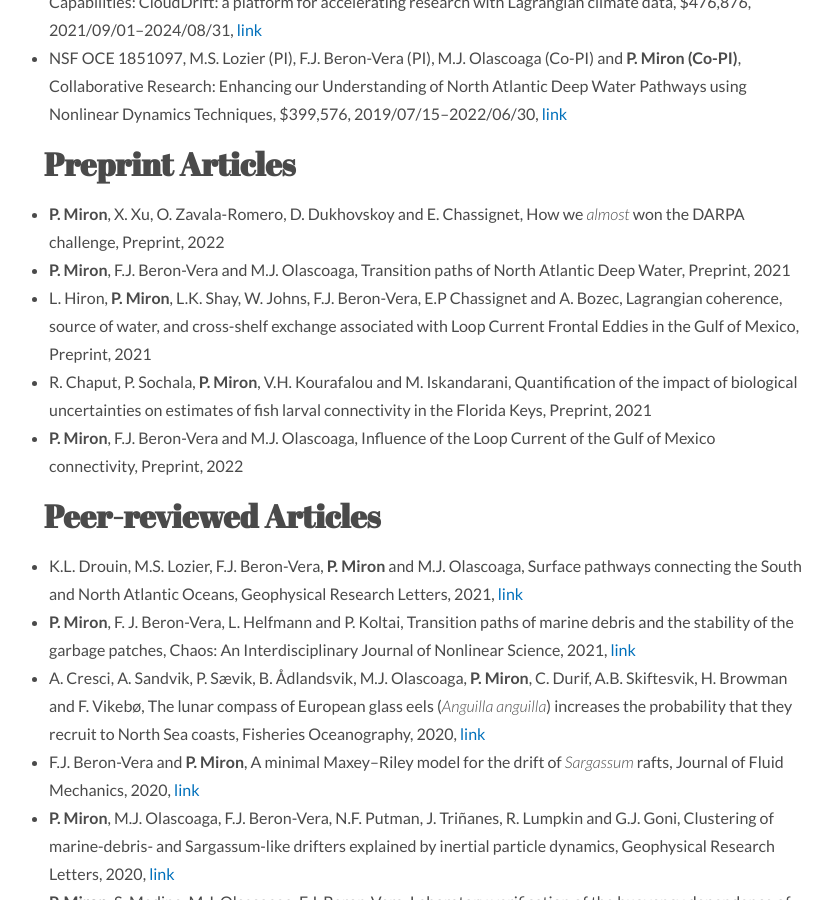
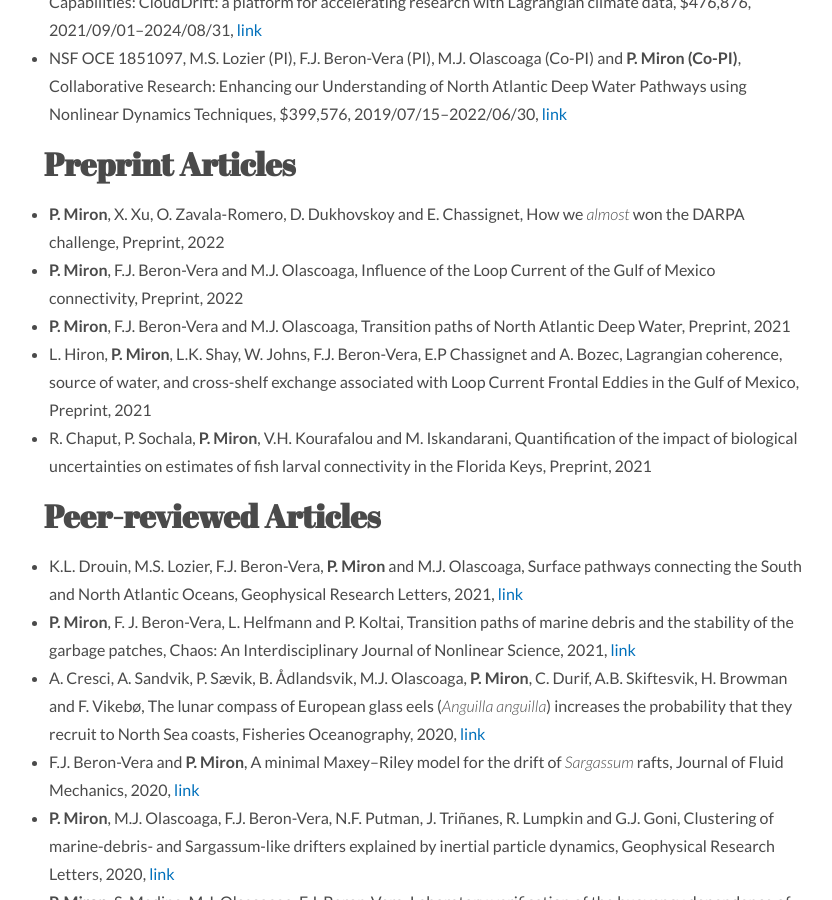
Before and after one commit to philippemiron/philippemiron.github.io, a Jekyll site: the page built from contributions.md, in a window 1280 px wide and 900 px high, scrolled down 803 px. Shown: the whole window, without its empty margins (212-1044 px from the left). Built offline with Jekyll 4.4.1, drawn with Linux system fonts in a browser that asks for light colours; nearby versions of some CDN libraries; some of the changed lines change nothing that is shown.

Commit message:
reorder by date

```diff
--- a/_data/preprint.yml
+++ b/_data/preprint.yml
@@ -1,5 +1,10 @@
 - title: How we *almost* won the DARPA challenge
   authors: '**P. Miron**, X. Xu, O. Zavala-Romero, D. Dukhovskoy and E. Chassignet'
+  journal: Preprint
+  year: '2022'
+
+- title: Influence of the Loop Current of the Gulf of Mexico connectivity
+  authors: '**P. Miron**, F.J. Beron-Vera and M.J. Olascoaga'
   journal: Preprint
   year: '2022'
 
@@ -17,8 +22,3 @@
   authors: R. Chaput, P. Sochala, **P. Miron**, V.H. Kourafalou and M. Iskandarani
   journal: Preprint
   year: '2021'
-
-- title: Influence of the Loop Current of the Gulf of Mexico connectivity
-  authors: '**P. Miron**, F.J. Beron-Vera and M.J. Olascoaga'
-  journal: Preprint
-  year: '2022'
```
